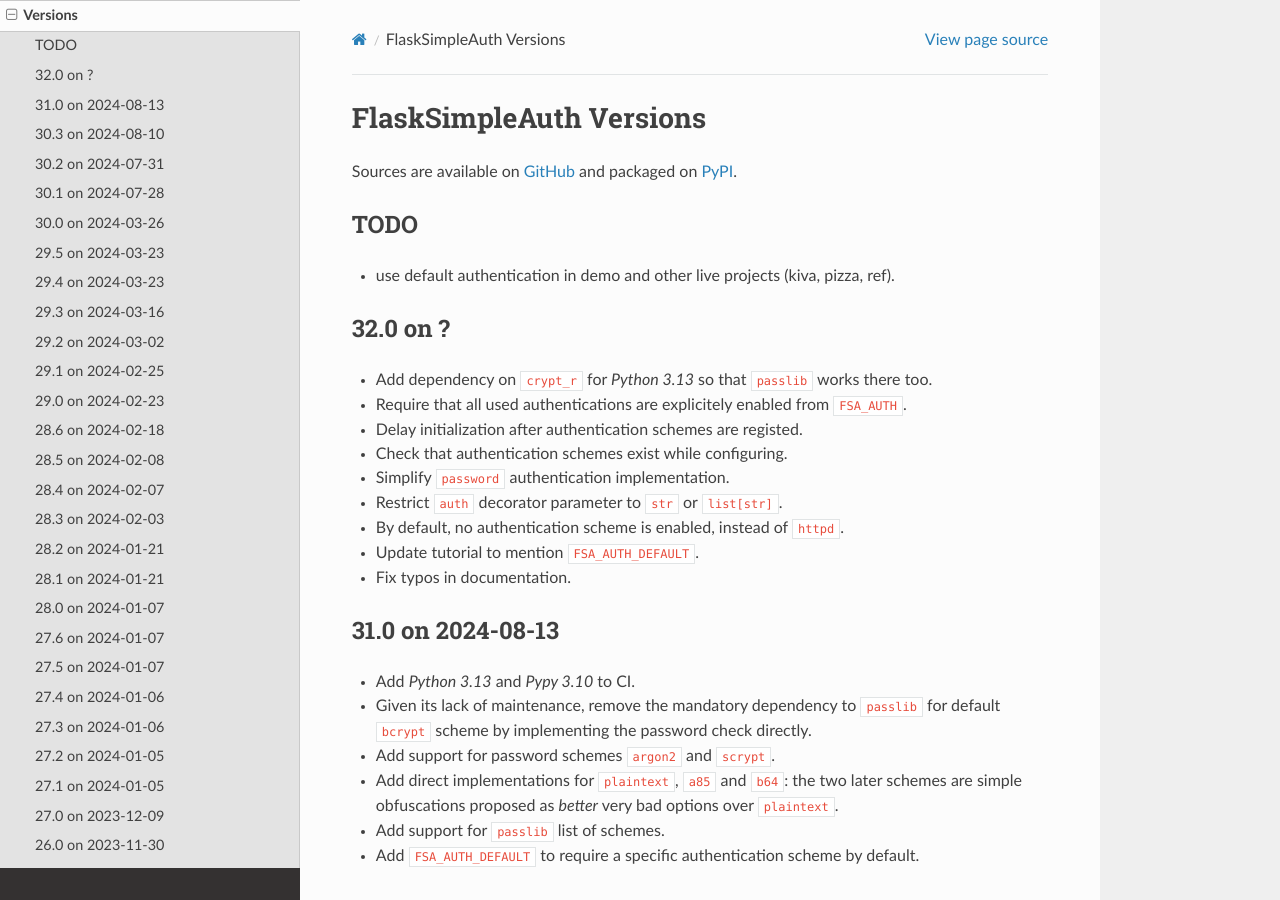
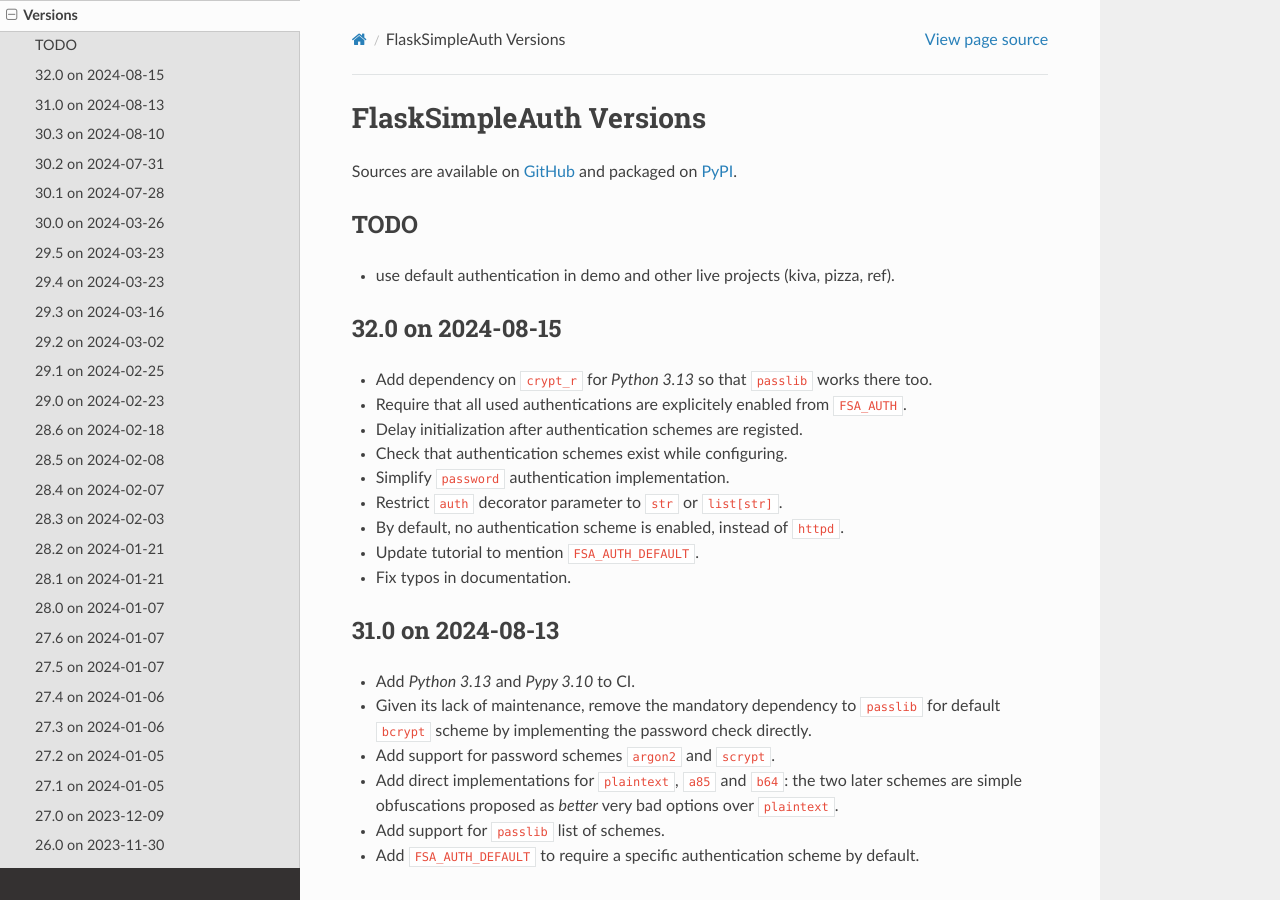
Before and after one commit to zx80/flask-simple-auth, a Sphinx documentation site: the page built from docs/VERSIONS.md, in a window 1280 px wide and 900 px high. Built offline with Sphinx 7.4.7 and the Read the Docs theme 2.0.0, drawn with Linux system fonts in a browser that asks for light colours; pages that are not in the unit, such as notebooks, are missing from menus.

Commit message:
set release date to now

```diff
--- a/docs/VERSIONS.md
+++ b/docs/VERSIONS.md
@@ -7,7 +7,7 @@
 
 - use default authentication in demo and other live projects (kiva, pizza, ref).
 
-## 32.0 on ?
+## 32.0 on 2024-08-15
 
 - Add dependency on [`crypt_r`](https://github.com/fedora-python/crypt_r)
   for _Python 3.13_ so that `passlib` works there too.
```
